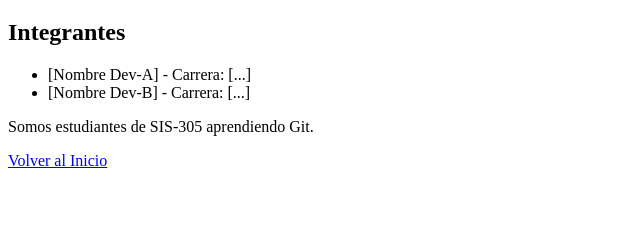
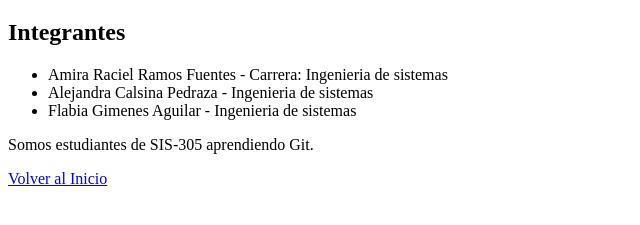
Before and after one commit to racielramos955-cyber/Examen_practico, a plain HTML site: page about.html in a window 1280 px wide. Shown: the part 61-286 px from the top of the page, without its empty margins (0-640 px from the left). Drawn offline with Linux system fonts and the light colour scheme.

Commit message:
feat: agregar pagina acerca de nosotros

```diff
--- a/about.html
+++ b/about.html
@@ -8,8 +8,9 @@
   <h1>Acerca de Nosotros</h1>
   <h2>Integrantes</h2>
   <ul>
-    <li>[Nombre Dev-A] - Carrera: [...]</li>
-    <li>[Nombre Dev-B] - Carrera: [...]</li>
+    <li>Amira Raciel Ramos Fuentes - Carrera: Ingenieria de sistemas</li>
+    <li>Alejandra Calsina Pedraza - Ingenieria de sistemas</li>
+    <li>Flabia Gimenes Aguilar - Ingenieria de sistemas</li>
   </ul>
   <p>Somos estudiantes de SIS-305 aprendiendo Git.</p>
   <a href="index.html">Volver al Inicio</a>
```
